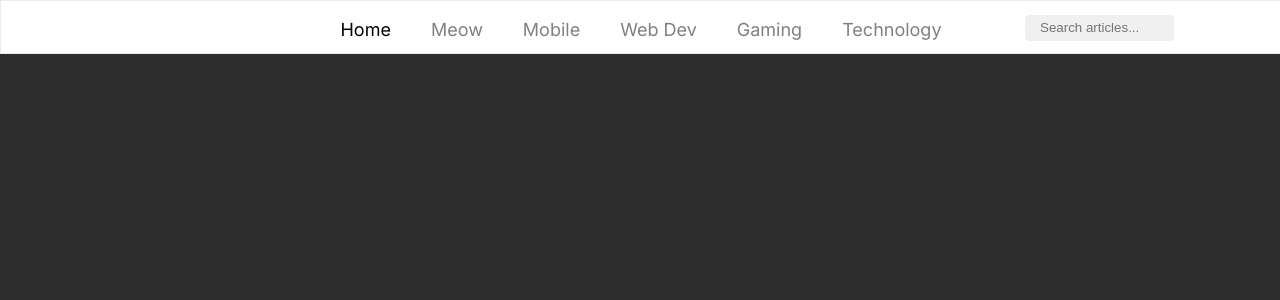
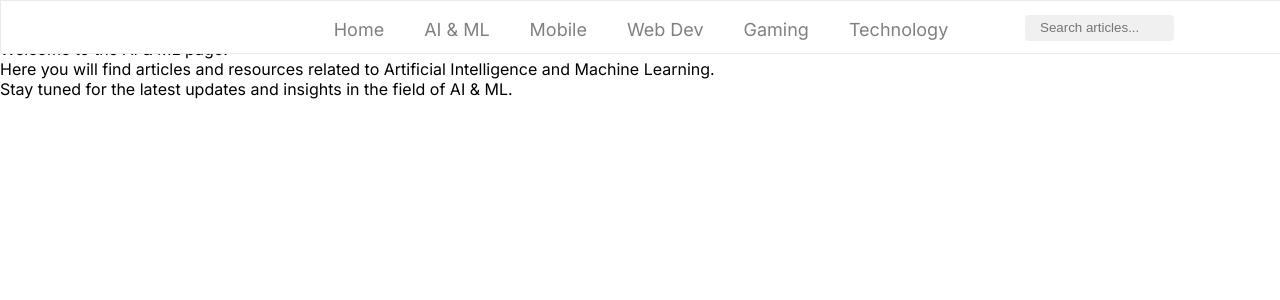
Before and after one commit to mohammedhassan37/blogplatforms, a React (Vite) app: page /AI in a window 1280 px wide. Shown: the top 300 px of the page. Built offline with nearby package versions, Linux system fonts and the light colour scheme.

Commit message:
Replace Meow page with AI & ML page and update header
Removed the Meow page and introduced a new AI & ML page with relevant content. Updated routing in App.jsx and replaced the Meow link in the header with an AI & ML link. Also made minor formatting changes in index.css and Header.css.

```diff
--- a/src/App.jsx
+++ b/src/App.jsx
@@ -4,7 +4,7 @@ import HeroSection from './components/HeroSection.jsx';
 import ArticleShowcaser from './components/ArticleShowcaser.jsx';
 import CategoriesShowcaser from './components/CategoriesShowcaser.jsx';
 import PoularArticls from './components/PopularArticles.jsx';
-import Meow from './Pages/Meow.jsx';
+import AI from './Pages/AI.jsx';
 import './index.css';
 
 function App() {
@@ -26,8 +26,8 @@ function App() {
           }
         />
 
-        {/* Meow Page */}
-        <Route path="/meow" element={<Meow />} />
+        {/* AI Page */}
+        <Route path="/AI" element={<AI />} />
       </Routes>
     </>
   );
--- /dev/null
+++ b/src/Pages/AI.jsx
@@ -0,0 +1,15 @@
+
+
+function AI(){
+return(
+    <>
+    <h1>AI & ML Page</h1>
+    <p>Welcome to the AI & ML page!</p>
+    <p>Here you will find articles and resources related to Artificial Intelligence and Machine Learning.</p>
+    <p>Stay tuned for the latest updates and insights in the field of AI & ML.</p>
+
+    </>
+)
+}
+
+export default AI;
--- a/src/components/Header.jsx
+++ b/src/components/Header.jsx
@@ -1,21 +1,19 @@
+import { Link } from "react-router-dom";
 import '../styles/Header.css';
-import { Link } from "react-router-dom";
 
 function Header() {
   return (
-    <>
-      <div className='header-container'>
-        <ul>
-          <li><Link to="/" id='header-container-home'>Home</Link></li>
-          <li><Link to="/Meow">Meow</Link></li>
-          <li><Link to="/mobile">Mobile</Link></li>
-          <li><Link to="/web-dev">Web Dev</Link></li>
-          <li><Link to="/gaming">Gaming</Link></li>
-          <li><Link to="/technology">Technology</Link></li>
-        </ul>
-        <input type="text" className='input-search' placeholder='Search articles...' />
-      </div>
-    </>
+    <div className='header-container'>
+      <ul>
+        <li><Link to="/">Home</Link></li>
+        <li><Link to="/AI">AI & ML</Link></li>
+        <li><Link to="/Mobile">Mobile</Link></li>
+        <li><Link to="/Web-dev">Web Dev</Link></li>
+        <li><Link to="/Gaming">Gaming</Link></li>
+        <li><Link to="/Technology">Technology</Link></li>
+      </ul>
+      <input type="text" className='input-search' placeholder='Search articles...' />
+    </div>
   );
 }
 
--- a/src/index.css
+++ b/src/index.css
@@ -1,4 +1,3 @@
 body{
      font-family: 'Inter', sans-serif;
-     background: rgb(45, 45, 45);
 }
```
Also changed, not shown: src/Pages/Meow.jsx (deleted, +0 -12 lines), src/styles/Header.css (line endings or trailing spaces).
